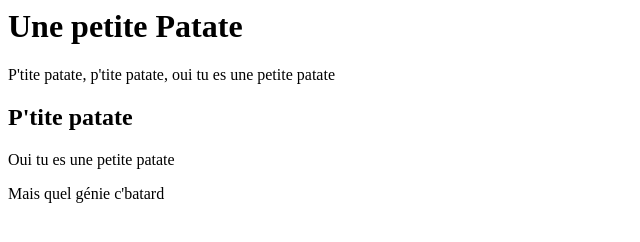
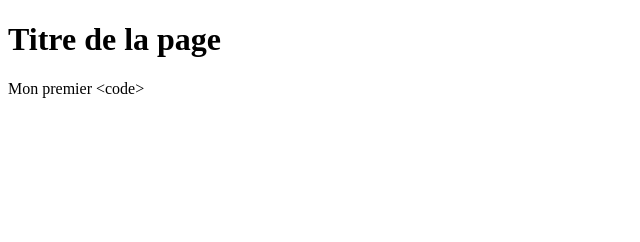
Before and after one commit to Themasteronepiec/premier-code, a plain HTML site: page index.html in a window 1280 px wide. Shown: the whole page, without its empty margins (0-640 px from the left). Drawn offline with Linux system fonts and the light colour scheme.

Commit message:
Nouveau code de base

```diff
--- a/index.html
+++ b/index.html
@@ -1,5 +1,26 @@
-<h1> Une petite Patate </h1>
-<p> P'tite patate, p'tite patate, oui tu es une petite patate </p>
-<h2> P'tite patate </h2>
-<p> Oui tu es une petite patate </p>
-<p>Mais quel génie c'batard</p>
+<!DOCTYPE html>
+<html lang="fr"> <!-- précise la langue du contenu de la page -->
+<head>
+    <!-- Jeu de caractères utilisé pour l'encodage du fichier HTML -->
+    <meta charset="UTF-8">
+
+    <!-- Très important !!! Bloque le zoom automatique sur smartphones -->
+    <meta name="viewport" content="width=device-width, initial-scale=1.0">
+
+    <!-- Titre de la page -->
+    <title>Steve Fallet | Mon 1er code</title>
+
+    <!-- Auteur -->
+    <meta name="author" content="Laure Dinateur">
+
+    <!-- Favicons : icône de la page dans plusieurs tailles et formats -->
+    <link rel="apple-touch-icon" sizes="180x180" href="/apple-touch-icon.png">
+    <link rel="icon" type="image/png" sizes="32x32" href="/favicon-32x32.png">
+    <link rel="icon" type="image/png" sizes="16x16" href="/favicon-16x16.png">
+    <link rel="manifest" href="/site.webmanifest">
+</head>
+<body>
+<h1>Titre de la page</h1>
+<p>Mon premier &lt;code&gt;</p>
+</body>
+</html>
```
